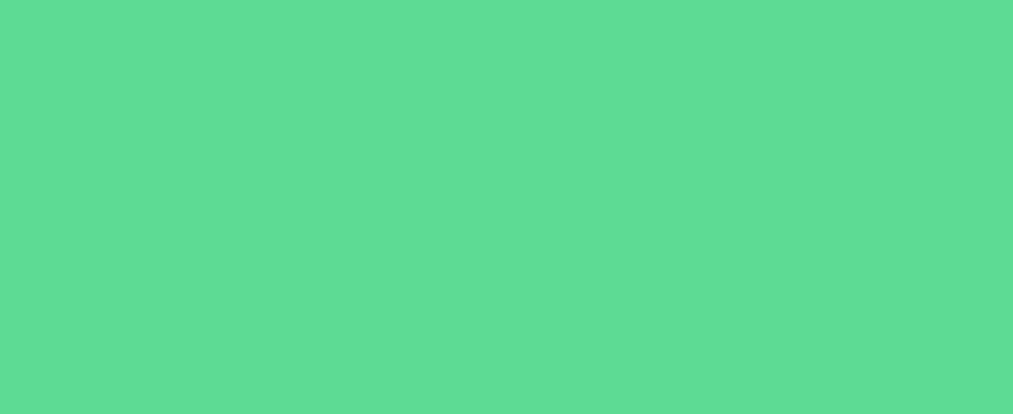
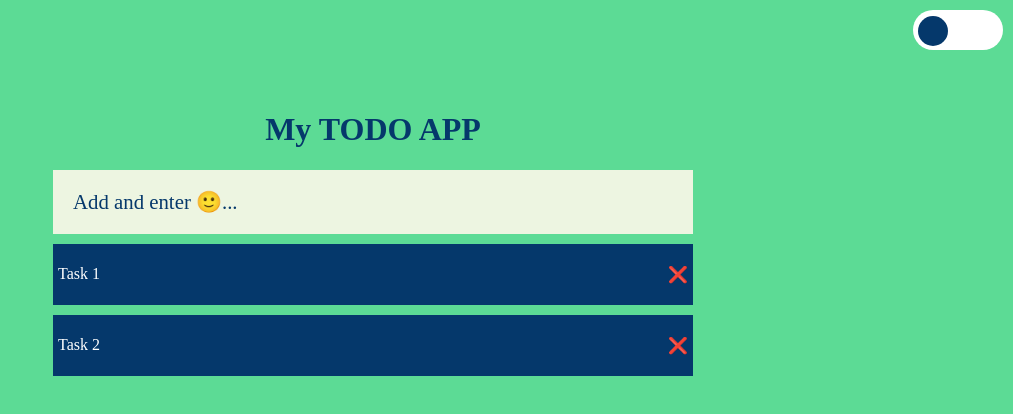
Before and after one commit to hariprasad9899/React_TodoApp, a React app: page / in a window 1280 px wide. Shown: the whole page, without its empty margins (267-1280 px from the left). Built offline with nearby package versions, Linux system fonts and the light colour scheme; a web font is replaced by a local one.

Commit message:
almost done !adding new feaure

```diff
--- a/Components/App.js
+++ b/Components/App.js
@@ -1,12 +1,101 @@
-import React from 'react';
+import React, { useContext, useState } from 'react';
 import Theme from './Child-Components/Theme';
+import ThemeContext from './Child-Components/ThemeContext';
+import TodoInput from './Child-Components/TodoInput';
+import TodoList from './Child-Components/TodoList';
+import { nanoid } from 'nanoid'
 
 export default function App() {
 
+    // Helpers for Themes
+    const [theme,setTheme] = React.useState({ dark: false, toggle: toggleTheme })
+    function toggleTheme() {
+        setTheme(prevTheme => {
+            return {
+                ...prevTheme,
+                dark: !prevTheme.dark
+            }
+        })
+    }
+    //
+
+    // Handling Input values
 
 
+    const  [inputval, setInputVal] = useState("Add and enter 🙂...")
+    function handlerInputChange(e) {
+        setInputVal(prevVal => {
+            return e.target.value
+        })
+    }
+
+    // Adding items into list when user hits enter
+    function addToList(e) {
+        if(e.key === "Enter" && e.target.value.length > 0) {
+            setTodoItems(prevTodoItem => {
+                return [...prevTodoItem, {
+                    work: e.target.value,
+                    done: false,
+                    id: nanoid()
+                }]
+            })
+            setInputVal(prevVal => "")
+        }
+    }
+
+    //
+
+
+    // creating array to store todo list items
+
+    const [todoItems, setTodoItems] = useState([
+        {
+            work: "Task 1",
+            done: false,
+            id: nanoid()
+        },
+        {
+            work: "Task 2",
+            done: false,
+            id: nanoid()
+        },
+    ])
+
+    function handleStrike(receivedId) {
+
+        setTodoItems((prevTodoItems) => {
+            let newItemList = prevTodoItems.map(eachItem => {
+                return (eachItem.id === receivedId) ? {...eachItem, done: !eachItem.done} : eachItem
+            })
+            return newItemList;
+        })
+
+    }
+
+    function handleClose(receivedId) {
+
+        setTodoItems(prevTodoItem => {
+            let newItemList = prevTodoItem.filter(eachItem => {
+                if(eachItem.id !== receivedId) {
+                    return eachItem;
+                }
+            })
+            return newItemList;
+        })
+    }
 
     return (
-        <Theme />
+
+        <ThemeContext.Provider value = {theme}   >
+            <div className='wrapper' style={{backgroundColor : (theme.dark ? "#0C0032" : "#5CDB95")}}>
+                <Theme />
+                <TodoInput
+                    val ={inputval}
+                    handlerInputChange = {handlerInputChange}
+                    addToList = {addToList}
+                />
+                <TodoList  items = {todoItems} handleStrike = {handleStrike} handleClose = {handleClose} />
+            </div>
+        </ThemeContext.Provider>
     )
 }
--- a/Components/Child-Components/Theme.js
+++ b/Components/Child-Components/Theme.js
@@ -1,13 +1,22 @@
-import React from "react";
+import React, { useContext } from "react";
+import ThemeContext from "./ThemeContext";
 
-export default function Theme() {
+export default function Theme(props) {
+
+    const myTheme1 = React.useContext(ThemeContext);
+    const ballMovement = {
+        backgroundColor: (myTheme1.dark) ? "white": "#05386B",
+        left: (myTheme1.dark) ? "50px" : "5px"
+    }
+    const buttonBackground = {
+        backgroundColor: (myTheme1.dark) ? "#3500D3": "white",
+    }
 
     return (
         <div className="themeSwitcher">
-            <div className="themeButton">
-                <p className="ball"></p>
+            <div className="themeButton" style={buttonBackground} onClick = {myTheme1.toggle}>
+                <p className="ball" style={ballMovement}></p>
             </div>
         </div>
     )
-
 }
--- /dev/null
+++ b/Components/Child-Components/ThemeContext.js
@@ -0,0 +1,8 @@
+import React from "react";
+
+const ThemeContext = React.createContext({
+    dark: true,
+    toggle: () => {}
+})
+
+export default ThemeContext;
--- /dev/null
+++ b/Components/Child-Components/TodoInput.js
@@ -0,0 +1,33 @@
+import React, { useContext } from "react";
+import ThemeContext from "./ThemeContext";
+
+
+export default function TodoInput(props) {
+
+    // Handling theme for the input box
+    const theme = useContext(ThemeContext)
+    let inputStyle = {
+        backgroundColor: (theme.dark) ? "#3500D3" : "#EDF5E1",
+        color: (theme.dark) ? "white": "#05386B",
+    }
+    let h1Color = { color: (theme.dark) ? "white": "#05386B" }
+
+    //
+
+    return (
+        <div className="todoInput">
+            <h1 style={h1Color}>My TODO APP</h1>
+            <input
+                type='text'
+                style={inputStyle}
+                value={props.val}
+                onChange = {props.handlerInputChange}
+                onKeyDown = {(e) => {
+                    props.addToList(e)
+                }}
+                >
+            </input>
+        </div>
+    )
+
+}
--- /dev/null
+++ b/Components/Child-Components/TodoList.js
@@ -0,0 +1,46 @@
+import React, { useContext } from 'react';
+import ThemeContext from './ThemeContext';
+
+function TodoList(props) {
+
+    const myTheme = useContext(ThemeContext);
+
+    const JSXItems = props.items.map((eachItem) => {
+
+        let strikeStyle = {
+            userSelect: "none",
+            width: "100%",
+            textDecoration: (eachItem.done) ? "line-through": "none",
+        }
+
+        let listStyle = {
+            backgroundColor: (myTheme.dark) ? "white" : "#05386B",
+            color: (myTheme.dark) ? "#282828" : "white",
+        }
+
+        return (
+            <div className='eachItem' key = {eachItem.id} style = {listStyle}>
+                <p
+                    onClick={() => props.handleStrike(eachItem.id)}
+                    style = {strikeStyle}
+                >{eachItem.work}</p>
+
+                <p
+                    className='close'
+                    onClick={() => props.handleClose(eachItem.id)}
+                >&#10060;</p>
+
+            </div>
+        )
+    })
+
+
+
+    return (
+        <div className='todoList' >
+            {JSXItems}
+        </div>
+    )
+}
+
+export default TodoList;
--- a/package.json
+++ b/package.json
@@ -11,6 +11,7 @@
   "author": "",
   "license": "ISC",
   "dependencies": {
+    "nanoid": "^4.0.0",
     "react": "^18.2.0",
     "react-dom": "^18.2.0"
   },
--- a/src/index.css
+++ b/src/index.css
@@ -1,22 +1,82 @@
 @import url('https://fonts.googleapis.com/css2?family=Bebas+Neue&family=DynaPuff:wght@400;500;600&display=swap');
 *,*::before,*::after {
     box-sizing: border-box;
-    font-family: 'Bebas Neue', cursive;
-    /* font-family: 'DynaPuff', cursive; */
+    /* font-family: 'Bebas Neue', cursive; */
+    font-family: 'DynaPuff', cursive;
 }
 
 html,body {
     margin: 0;
     padding: 0;
     color: #05386B;
+}
+
+.wrapper {
+    height: 100vh;
     background-color: #5CDB95;
+    transition: 0.4s ease;
 }
 
 .themeSwitcher {
-
+    width: 100%;
+    padding: 10px;
 }
 
 .themeButton {
     margin-left: auto;
+    width: 90px;
+    height: 40px;
+    cursor: pointer;
+    border-radius: 30px;
+    position: relative;
+    background-color: white;
+}
 
+.ball {
+    position: absolute;
+    width: 30px;
+    height: 30px;
+    border-radius: 50%;
+    top: -10px;
+    left: 5px;
+    background-color: #05386B;
+    transition: 0.4s ease;
 }
+
+.todoInput {
+    width: 100%;
+    margin-top: 30px;
+    display: flex;
+    flex-direction: column;
+    align-items: center;
+}
+
+.todoInput input[type="text"] {
+    width: 50%;
+    margin:auto;
+    padding: 20px;
+    border: none;
+    outline: none;
+    font-size: 1.3rem;
+}
+
+.todoList {
+    margin: auto;
+    margin-top: 10px;
+    width: 50%;
+    display: flex;
+    flex-direction: column;
+    gap: 10px;
+    /* border: 1px solid black; */
+}
+
+.eachItem {
+    width: 100%;
+    padding: 5px;
+    color: black;
+    display: flex;
+    cursor: pointer;
+    align-items: center;
+    justify-content: space-between;
+    background-color: white;
+}
```
Also changed, not shown: 1 other file.
